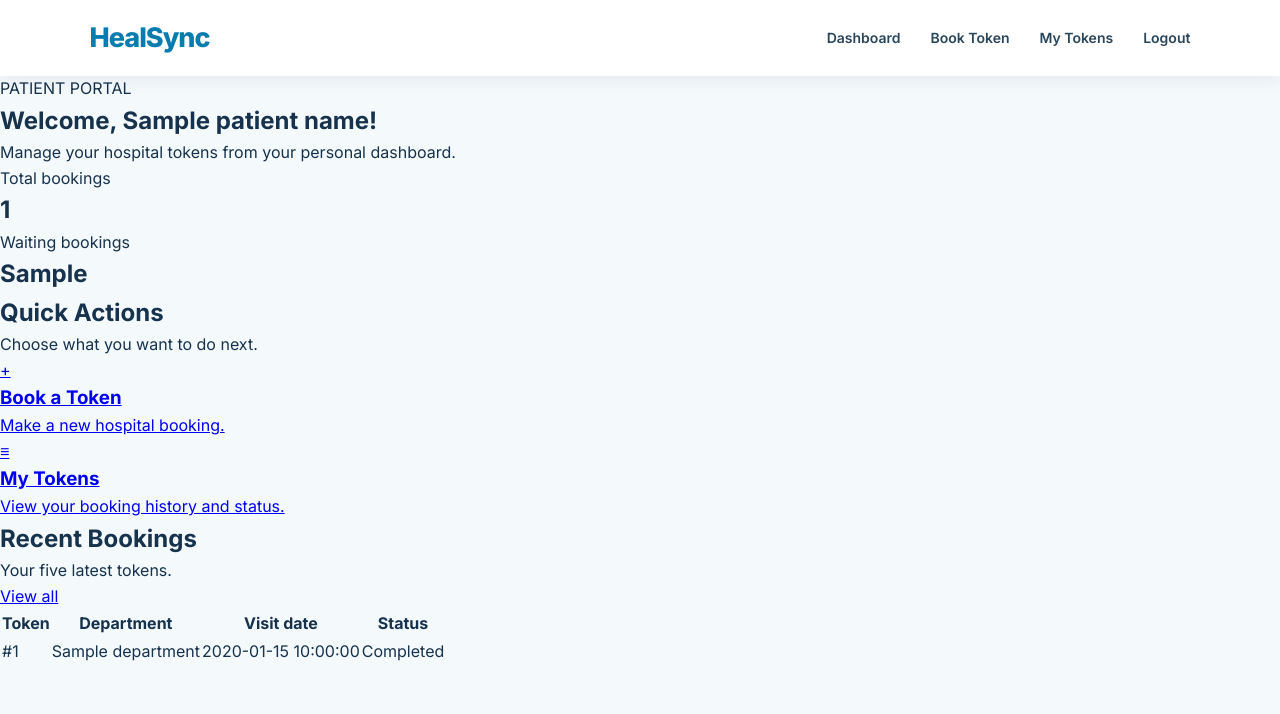
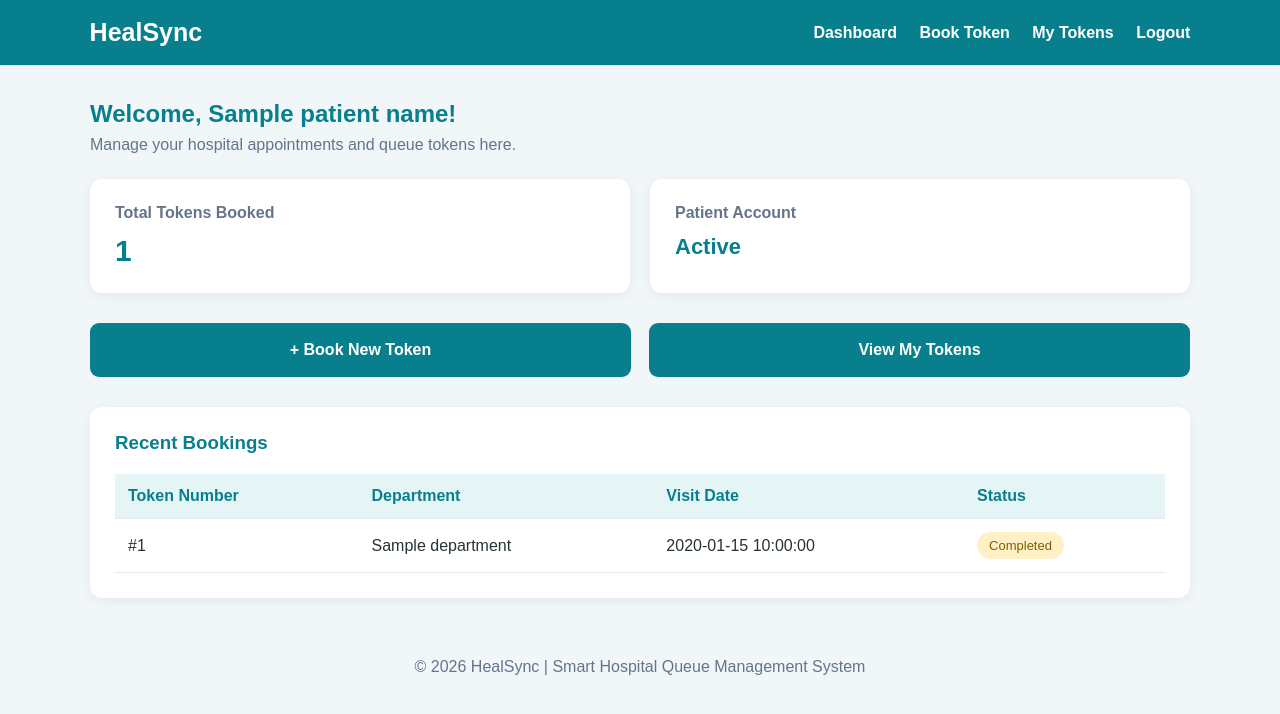
Before and after one commit to thripuranellore-hub/HealSync, a Flask app: template templates/patient.html in a window 1280 px wide. Shown: the top 714 px of the page. Run offline with Flask 3, Linux system fonts and the light colour scheme; the template is opened without the code that fills it: most values are stand-ins (such as "Sample title", 1, 10 or a date in 2020).

Commit message:
Update patient.html

```diff
--- a/templates/patient.html
+++ b/templates/patient.html
@@ -4,87 +4,247 @@
 <head>
     <meta charset="UTF-8">
     <meta name="viewport" content="width=device-width, initial-scale=1.0">
-    <title>Patient Dashboard | HealSync</title>
-    <link rel="stylesheet" href="{{ url_for('static', filename='css/style.css') }}">
+    <title>HealSync | Patient Dashboard</title>
+
+    <style>
+        * {
+            box-sizing: border-box;
+            margin: 0;
+            padding: 0;
+            font-family: Arial, sans-serif;
+        }
+
+        body {
+            background: #f1f7f9;
+            color: #263238;
+        }
+
+        header {
+            background: #087f8c;
+            color: white;
+            padding: 18px 7%;
+            display: flex;
+            justify-content: space-between;
+            align-items: center;
+            flex-wrap: wrap;
+            gap: 15px;
+        }
+
+        header h1 {
+            font-size: 25px;
+        }
+
+        header a {
+            color: white;
+            text-decoration: none;
+            margin-left: 18px;
+            font-weight: bold;
+        }
+
+        .container {
+            width: 90%;
+            max-width: 1100px;
+            margin: 35px auto;
+        }
+
+        .welcome {
+            margin-bottom: 25px;
+        }
+
+        .welcome h2 {
+            color: #087f8c;
+            margin-bottom: 8px;
+        }
+
+        .welcome p {
+            color: #64748b;
+        }
+
+        .stats {
+            display: grid;
+            grid-template-columns: repeat(auto-fit, minmax(200px, 1fr));
+            gap: 20px;
+            margin-bottom: 30px;
+        }
+
+        .card {
+            background: white;
+            padding: 25px;
+            border-radius: 12px;
+            box-shadow: 0 3px 12px rgba(0,0,0,0.06);
+        }
+
+        .card h3 {
+            color: #64748b;
+            font-size: 16px;
+            margin-bottom: 12px;
+        }
+
+        .card h2 {
+            color: #087f8c;
+            font-size: 30px;
+        }
+
+        .actions {
+            display: grid;
+            grid-template-columns: repeat(auto-fit, minmax(200px, 1fr));
+            gap: 18px;
+            margin-bottom: 30px;
+        }
+
+        .action-link {
+            display: block;
+            background: #087f8c;
+            color: white;
+            padding: 18px;
+            text-align: center;
+            border-radius: 9px;
+            text-decoration: none;
+            font-weight: bold;
+        }
+
+        .action-link:hover {
+            background: #05636d;
+        }
+
+        .section {
+            background: white;
+            padding: 25px;
+            border-radius: 12px;
+            box-shadow: 0 3px 12px rgba(0,0,0,0.06);
+            overflow-x: auto;
+        }
+
+        .section h3 {
+            color: #087f8c;
+            margin-bottom: 20px;
+        }
+
+        table {
+            width: 100%;
+            border-collapse: collapse;
+            min-width: 550px;
+        }
+
+        th, td {
+            padding: 13px;
+            text-align: left;
+            border-bottom: 1px solid #e5e7eb;
+        }
+
+        th {
+            background: #e5f5f6;
+            color: #087f8c;
+        }
+
+        .status {
+            display: inline-block;
+            padding: 6px 12px;
+            border-radius: 20px;
+            background: #fff1c7;
+            color: #805b00;
+            font-size: 13px;
+        }
+
+        .empty {
+            text-align: center;
+            padding: 20px;
+            color: #64748b;
+        }
+
+        footer {
+            text-align: center;
+            padding: 25px;
+            color: #64748b;
+        }
+
+        @media (max-width: 600px) {
+            header {
+                flex-direction: column;
+                text-align: center;
+            }
+
+            header a {
+                margin: 0 7px;
+            }
+
+            .container {
+                width: 94%;
+            }
+        }
+    </style>
 </head>
+
 <body>
-<nav class="navbar">
-    <a class="brand" href="{{ url_for('home') }}">HealSync</a>
-    <div class="nav-links">
-        <a href="{{ url_for('patient') }}">Dashboard</a>
+
+<header>
+    <h1>HealSync</h1>
+
+    <nav>
+        <a href="{{ url_for('patient_dashboard') }}">Dashboard</a>
         <a href="{{ url_for('book_token') }}">Book Token</a>
         <a href="{{ url_for('my_tokens') }}">My Tokens</a>
         <a href="{{ url_for('logout') }}">Logout</a>
-    </div>
     </nav>
+</header>
 
-<main class="dashboard">
-    <section class="welcome-banner">
-        <span class="eyebrow">PATIENT PORTAL</span>
-        <h1>Welcome, {{ patient_name }}!</h1>
-        <p>Manage your hospital tokens from your personal dashboard.</p>
-    </section>
+<div class="container">
 
-    <section class="stats-grid">
-        <article class="stat-card">
-            <p>Total bookings</p>
-            <h2>{{ total_tokens }}</h2>
-        </article>
-        <article class="stat-card">
-            <p>Waiting bookings</p>
-            <h2>{{ waiting_tokens }}</h2>
-        </article>
-    </section>
-
-    <section class="section-panel">
-        <div class="panel-heading">
-            <div>
-                <h2>Quick Actions</h2>
-                <p class="muted">Choose what you want to do next.</p>
-            </div>
-        </div>
-        <div class="action-grid">
-            <a class="action-card" href="{{ url_for('book_token') }}">
-                <span class="action-symbol">+</span>
-                <h3>Book a Token</h3>
-                <p>Make a new hospital booking.</p>
-            </a>
-            <a class="action-card" href="{{ url_for('my_tokens') }}">
-                <span class="action-symbol">≡</span>
-                <h3>My Tokens</h3>
-                <p>View your booking history and status.</p>
-            </a>
-        </div>
-    </section>
-
-    <section class="section-panel">
-        <div class="panel-heading">
-            <div>
-                <h2>Recent Bookings</h2>
-                <p class="muted">Your five latest tokens.</p>
-            </div>
-            <a class="text-link" href="{{ url_for('my_tokens') }}">View all</a>
+    <div class="welcome">
+        <h2>Welcome, {{ patient_name }}!</h2>
+        <p>Manage your hospital appointments and queue tokens here.</p>
     </div>
 
-        {% if recent_tokens %}
-        <div class="table-wrap">
+    <div class="stats">
+
+        <div class="card">
+            <h3>Total Tokens Booked</h3>
+            <h2>{{ total_tokens }}</h2>
+        </div>
+
+        <div class="card">
+            <h3>Patient Account</h3>
+            <h2 style="font-size: 22px;">Active</h2>
+        </div>
+
+    </div>
+
+    <div class="actions">
+
+        <a class="action-link" href="{{ url_for('book_token') }}">
+            + Book New Token
+        </a>
+
+        <a class="action-link" href="{{ url_for('my_tokens') }}">
+            View My Tokens
+        </a>
+
+    </div>
+
+    <div class="section">
+
+        <h3>Recent Bookings</h3>
+
+        {% if tokens %}
+
         <table>
             <thead>
                 <tr>
-                        <th>Token</th>
+                    <th>Token Number</th>
                     <th>Department</th>
-                        <th>Visit date</th>
+                    <th>Visit Date</th>
                     <th>Status</th>
                 </tr>
             </thead>
+
             <tbody>
-                    {% for token in recent_tokens %}
+                {% for token in tokens %}
                 <tr>
                     <td>#{{ token.id }}</td>
                     <td>{{ token.department }}</td>
                     <td>{{ token.visit_date }}</td>
                     <td>
-                            <span class="status status-{{ token.status|lower|replace(' ', '-') }}">
+                        <span class="status">
                             {{ token.status }}
                         </span>
                     </td>
@@ -92,15 +252,23 @@
                 {% endfor %}
             </tbody>
         </table>
+
+        {% else %}
+
+        <div class="empty">
+            <p>You have not booked any tokens yet.</p>
+            <p>Click Book New Token to get started.</p>
         </div>
-        {% else %}
-            <div class="empty-state">
-                <h3>No bookings yet</h3>
-                <p>Book your first token to see it here.</p>
-                <a class="button" href="{{ url_for('book_token') }}">Book a Token</a>
+
+        {% endif %}
+
     </div>
-        {% endif %}
-    </section>
-</main>
+
+</div>
+
+<footer>
+    <p>© 2026 HealSync | Smart Hospital Queue Management System</p>
+</footer>
+
 </body>
 </html>
```
Lines whose indentation alone changed are shown as unchanged.
